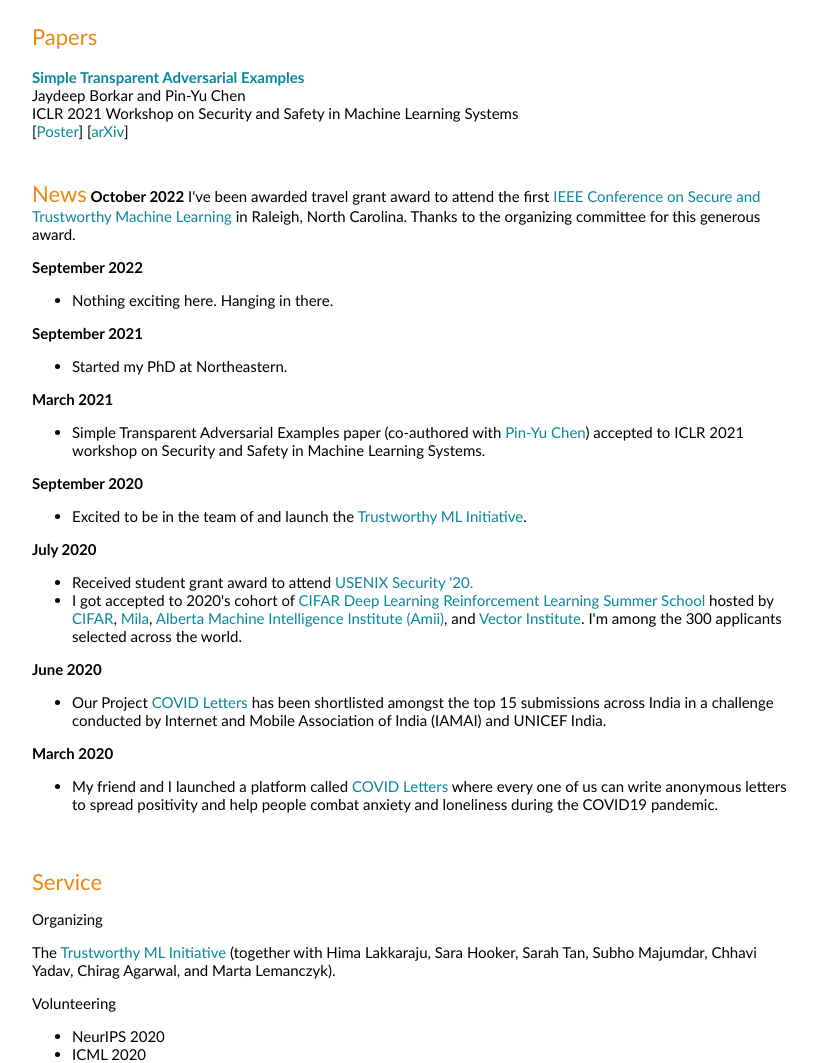
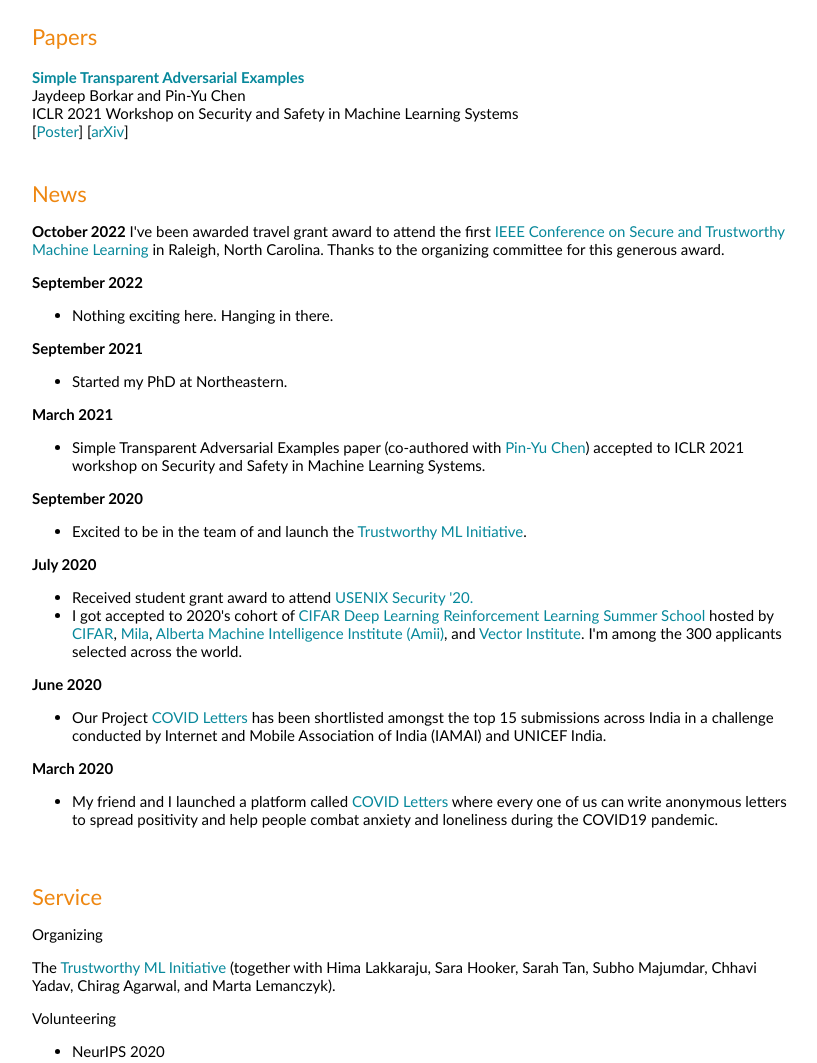
Before and after one commit to jaydeepborkar/jaydeepborkar.github.io, a plain HTML site: page index.html in a window 1280 px wide. Shown: the part 558-1621 px from the top of the page, without its empty margins (228-1045 px from the left). Drawn offline with Linux system fonts and the light colour scheme.

Commit message:
Update index.html

```diff
--- a/index.html
+++ b/index.html
@@ -98,7 +98,7 @@
             <td style="padding:20px;width:100%;vertical-align:middle">
               <heading>News</heading>
 
-               <b>October 2022</b> I've been awarded travel grant award to attend the first <a href="https://satml.org/" target="blank">IEEE Conference on Secure and Trustworthy Machine Learning</a> in Raleigh, North Carolina. Thanks to the organizing committee for this generous award.</li>
+               <p><b>October 2022</b> I've been awarded travel grant award to attend the first <a href="https://satml.org/" target="blank">IEEE Conference on Secure and Trustworthy Machine Learning</a> in Raleigh, North Carolina. Thanks to the organizing committee for this generous award.</li></p>
 
 
                <p><b>September 2022</b></p>
```
